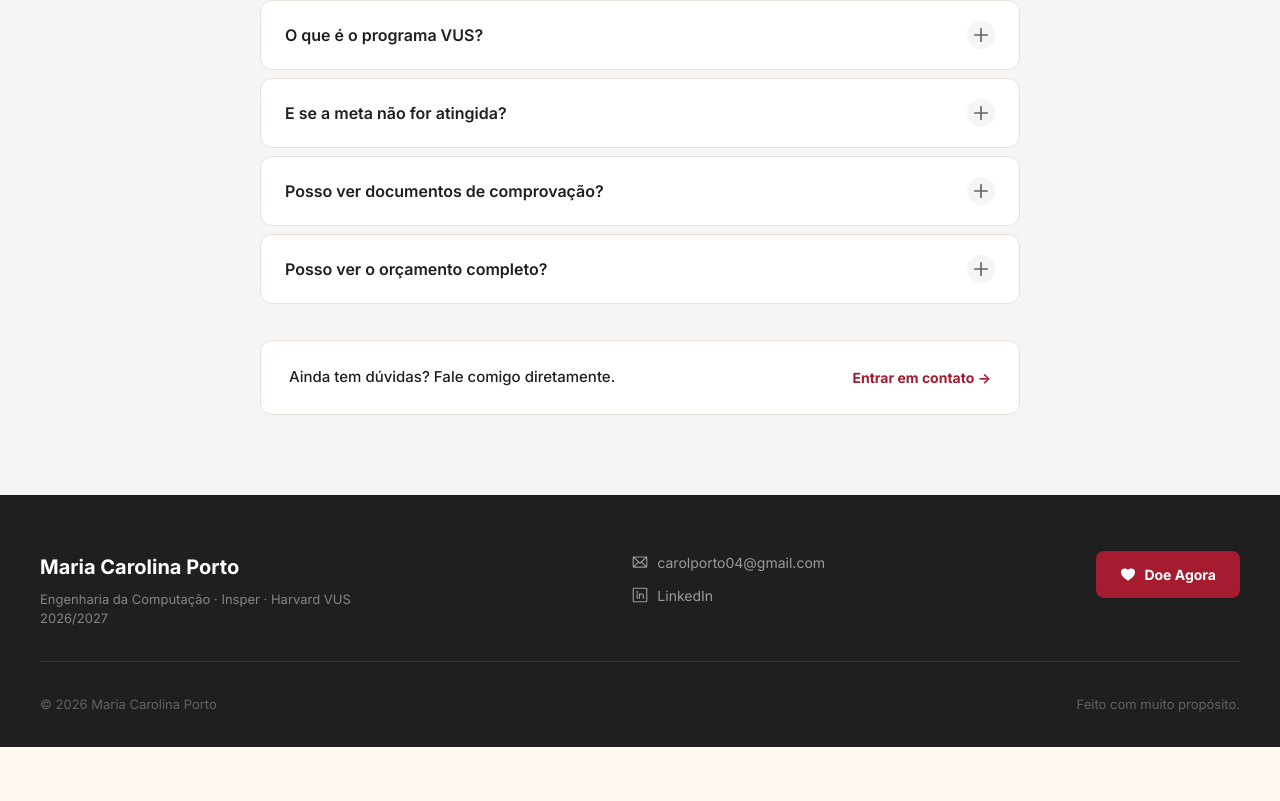
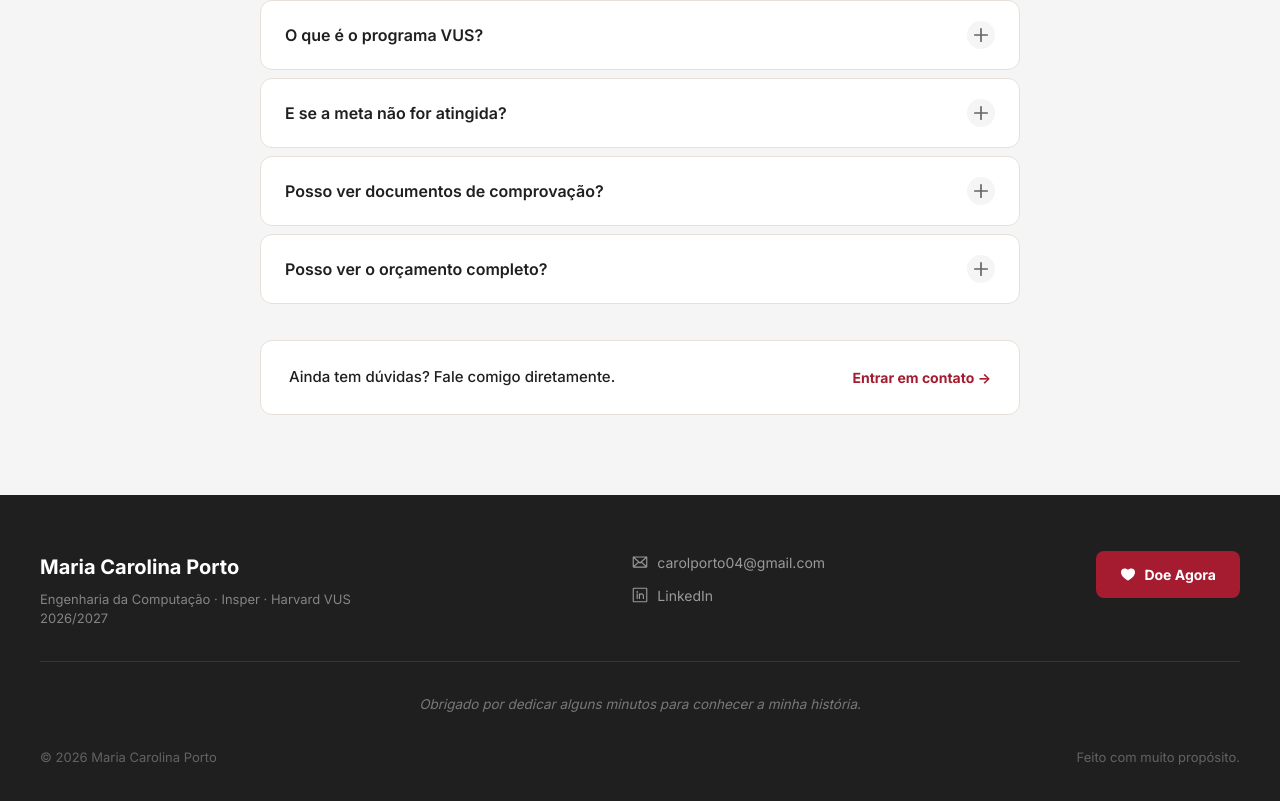
Before and after one commit to carolinaporto/harvard-vus-site, a React (Vite) app: page / in a window 1280 px wide. Shown: the part 7760-8561 px from the top of the page. Before the commit the page ends 8507 px from the top, so only its background shows below. Built offline with nearby package versions, Linux system fonts and the light colour scheme; no server answers.

Commit message:
Final polish: trust signal, payment hint, footer note, photo collage

```diff
--- a/src/components/Footer.tsx
+++ b/src/components/Footer.tsx
@@ -1,6 +1,7 @@
 import styled from 'styled-components';
 import { Envelope, LinkedinLogo, Heart } from '@phosphor-icons/react';
 import { useLanguage } from '../context/LanguageContext';
+
 import { content } from '../data/content';
 
 export default function Footer() {
@@ -32,6 +33,12 @@ export default function Footer() {
         </Top>
 
         <Divider />
+
+        <WarmNote>
+          {lang === 'pt'
+            ? 'Obrigado por dedicar alguns minutos para conhecer a minha história.'
+            : 'Thank you for taking a few minutes to read my story.'}
+        </WarmNote>
 
         <Bottom>
           <Copyright>{t.copyright}</Copyright>
@@ -150,6 +157,14 @@ const Bottom = styled.div`
   }
 `;
 
+const WarmNote = styled.p`
+  font-size: 13.5px;
+  color: rgba(255, 255, 255, 0.4);
+  text-align: center;
+  line-height: 1.6;
+  font-style: italic;
+`;
+
 const Copyright = styled.p`
   font-size: 13px;
   color: rgba(255, 255, 255, 0.3);
```
